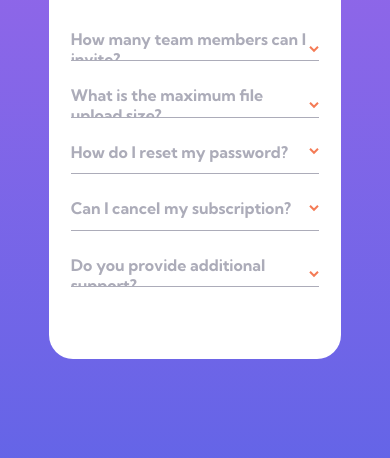
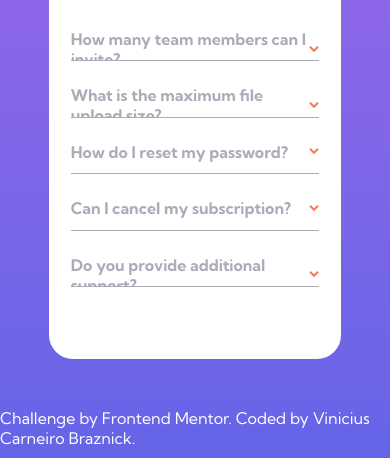
Before and after one commit to ViniciusBraznick/FAQ-Accordion-Card, a plain HTML site: page index.html in a window 390 px wide. Shown: the part 386-844 px from the top of the page. Drawn offline with Linux system fonts and the light colour scheme.

```diff
--- a/index.html
+++ b/index.html
@@ -83,13 +83,12 @@
         </div>
       </div>
     </section>
-
   </main>
 
-  <!-- <div class="attribution">
+  <div class="attribution">
     Challenge by <a href="https://www.frontendmentor.io?ref=challenge" target="_blank">Frontend Mentor</a>.
-    Coded by <a href="#">Vinicius Carneiro Braznick</a>.
-  </div> -->
+    Coded by <a href="https://github.com/" target="_blank">Vinicius Carneiro Braznick</a>.
+  </div>
   <script src="script.js"></script>
 </body>
 </html>
--- a/style.css
+++ b/style.css
@@ -15,6 +15,24 @@ body{
     height: 100vh;
     font-size: 12px;
     min-width: 375px;
+}
+
+.attribution{
+    position: absolute;
+    bottom: 10px;
+    color: white;
+    font-size: 1rem;
+
+}
+
+.attribution a{
+    color: white;
+    text-decoration: none;
+}
+
+.attribution a:hover{
+    color: black;
+    text-decoration: underline;
 }
 
 main{
```
